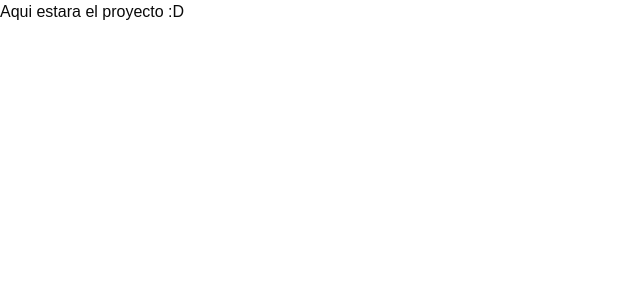
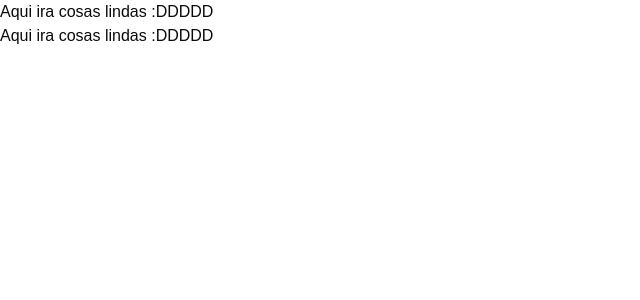
Before and after one commit to D4T4-DEV/dabit-tutorials, a React (Vite) app in the folder 01-to-do-list/: page / in a window 1280 px wide. Shown: the top 300 px of the page, without its empty margins (0-640 px from the left). Built offline with nearby package versions, Linux system fonts and the light colour scheme.

Commit message:
Interfaz y funciones

```diff
--- a/01-to-do-list/src/App.tsx
+++ b/01-to-do-list/src/App.tsx
@@ -1,9 +1,27 @@
-
+import { useState } from "react";
+import FormToDo, { type ToDo } from "./components/formToDo";
 
 function App() {
+  const [todoList, setToDoList] = useState<ToDo[]>([]);
+
+  const handleCreate = (data: ToDo) => {
+    console.log("Creaste la tarea", data);
+  };
+
+  const toggleComplete = (id: string) => {
+    console.log("Cambiaste de estado la tarea con id", id);
+  };
+
+  const handleDelete = (id: string) => {
+    console.log("Borraste la tarea con id", id);
+  };
+
   return (
-    <div>Aqui estara el proyecto :D</div>
-  )
+    <div>
+      <p>Aqui ira cosas lindas :DDDDD</p>
+      <p>Aqui ira cosas lindas :DDDDD</p>
+    </div>
+  );
 }
 
-export default App
+export default App;
```
